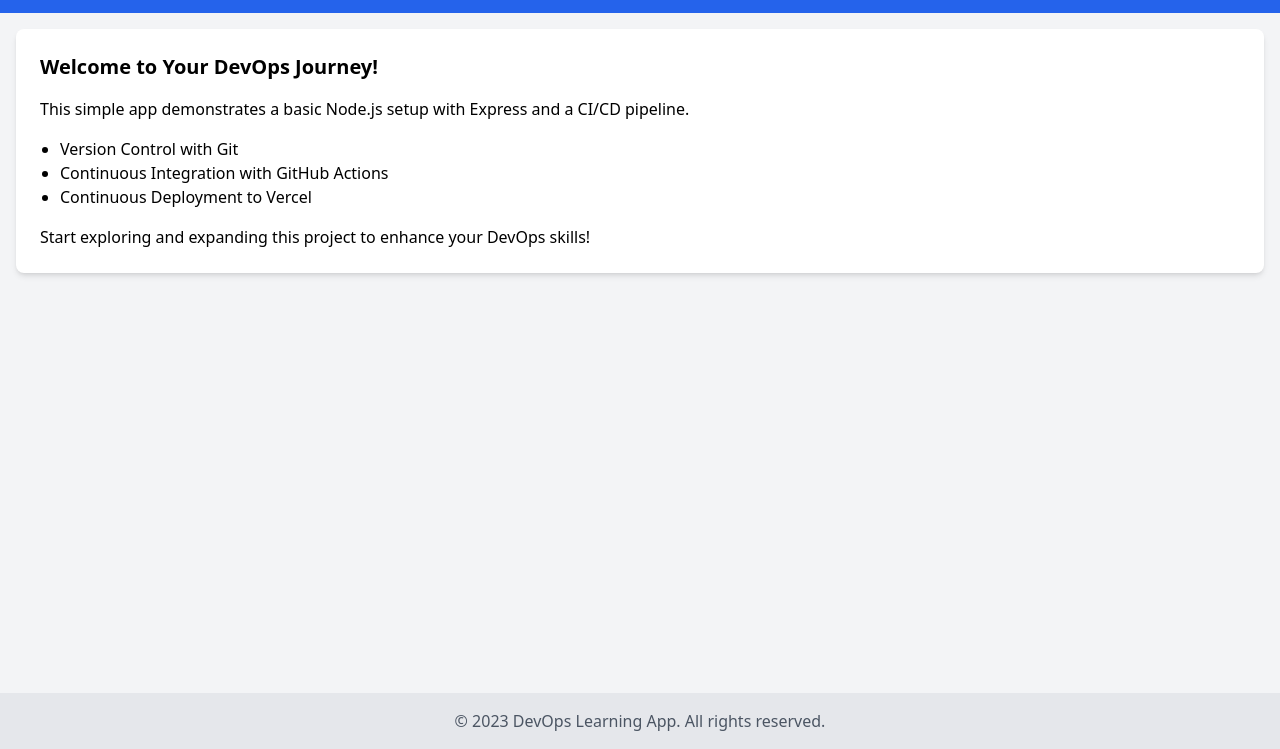
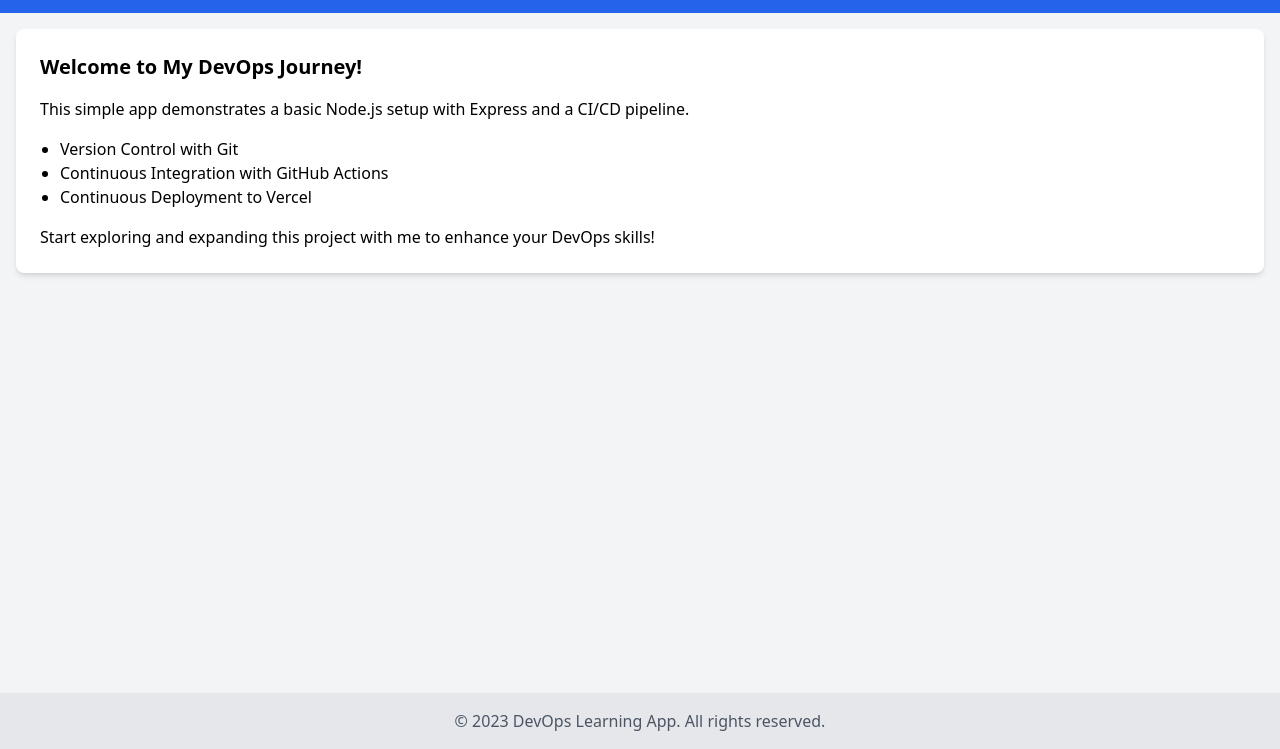
Before and after one commit to MohamedKartit/devops-learning-app, a website: page public/index.html in a window 1280 px wide. Shown: the part 51-800 px from the top of the page. Drawn offline with nearby package versions, Linux system fonts and the light colour scheme.

Commit message:
Edit index.html content

```diff
--- a/public/index.html
+++ b/public/index.html
@@ -15,14 +15,14 @@
 
     <main class="flex-grow container mx-auto p-4">
         <div class="bg-white rounded-lg shadow-md p-6">
-            <h2 class="text-xl font-semibold mb-4">Welcome to Your DevOps Journey!</h2>
+            <h2 class="text-xl font-semibold mb-4">Welcome to My DevOps Journey!</h2>
             <p class="mb-4">This simple app demonstrates a basic Node.js setup with Express and a CI/CD pipeline.</p>
             <ul class="list-disc pl-5 mb-4">
                 <li>Version Control with Git</li>
                 <li>Continuous Integration with GitHub Actions</li>
                 <li>Continuous Deployment to Vercel</li>
             </ul>
-            <p>Start exploring and expanding this project to enhance your DevOps skills!</p>
+            <p>Start exploring and expanding this project with me to enhance your DevOps skills!</p>
         </div>
     </main>
 
```
